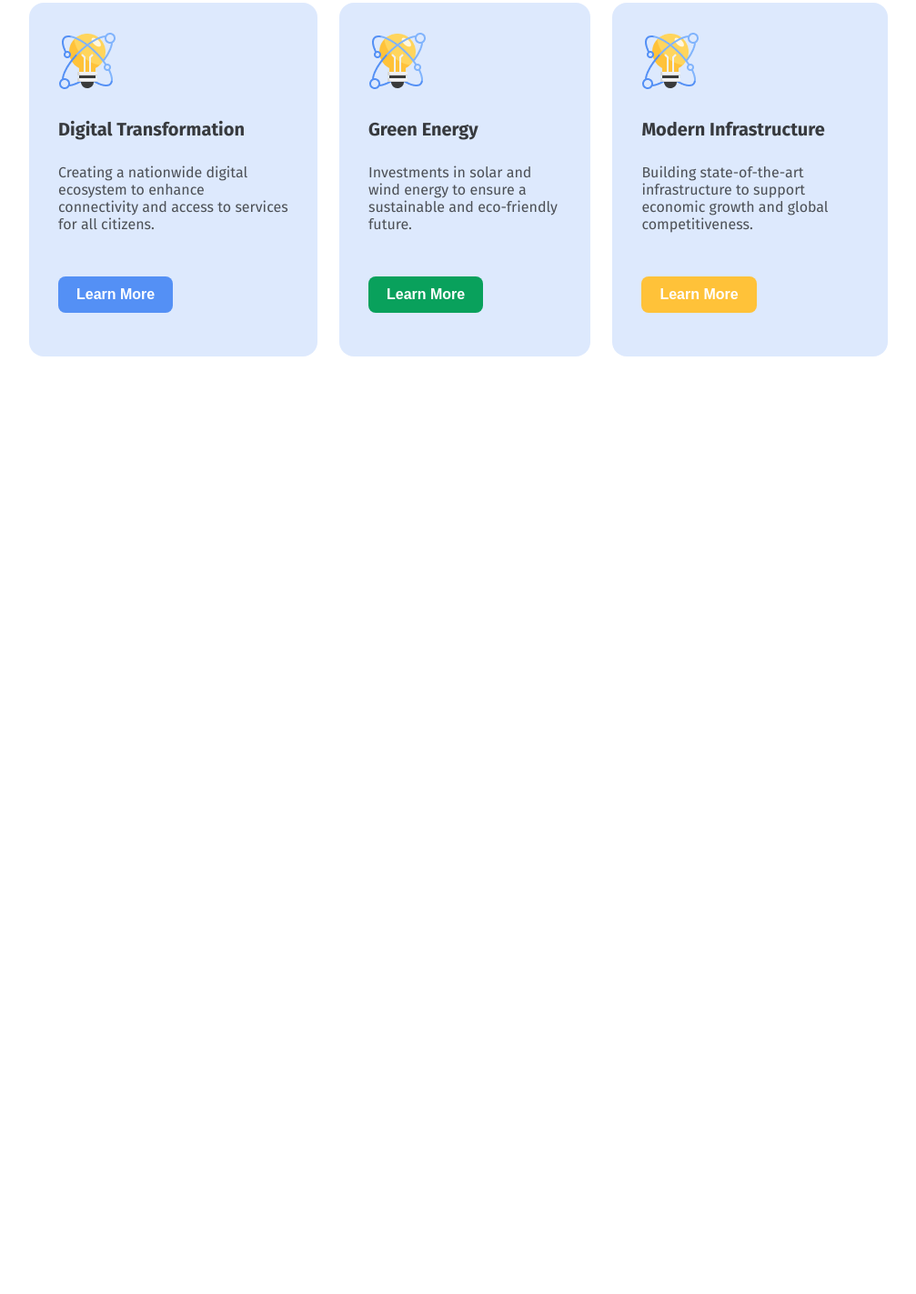
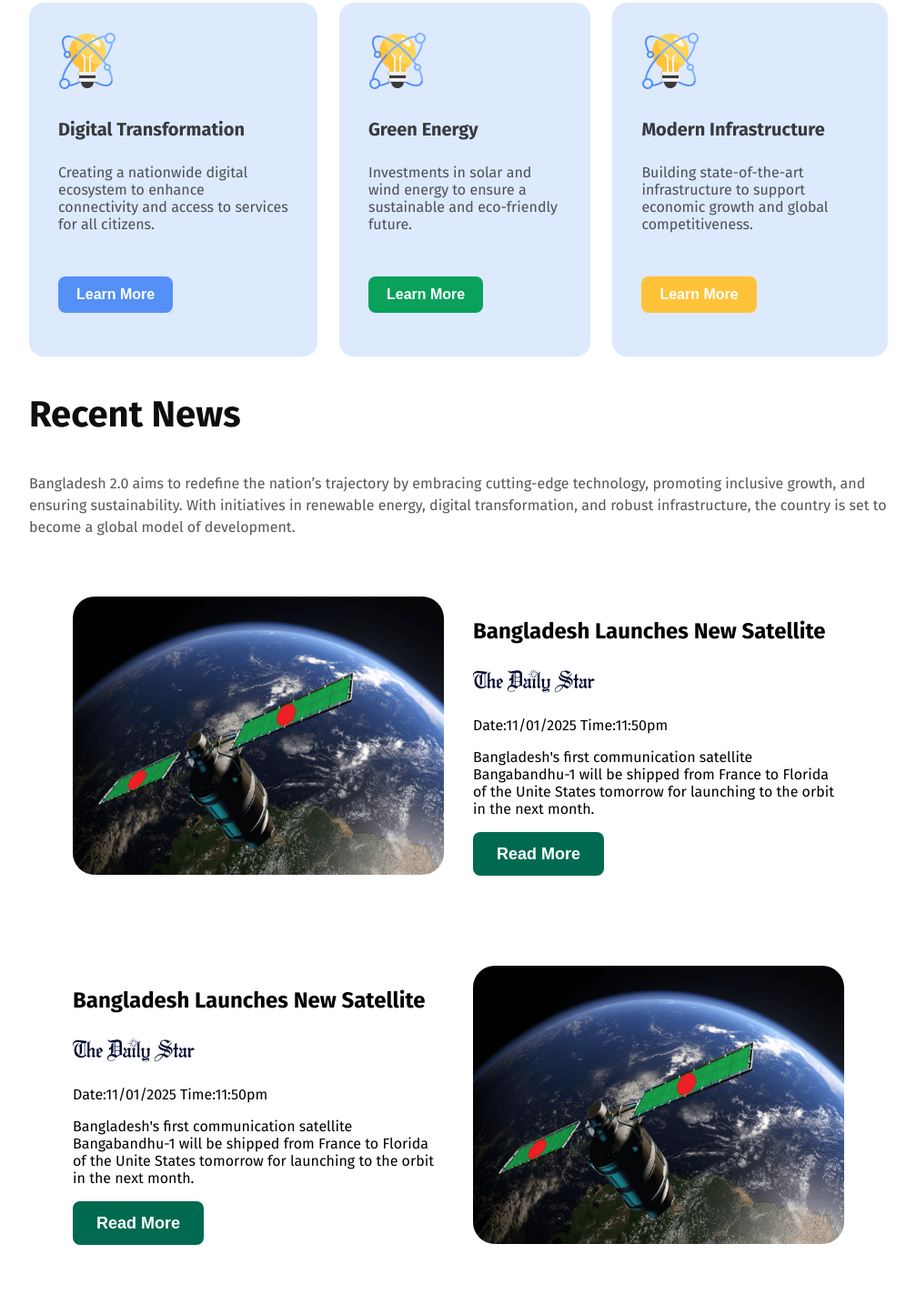
Before and after one commit to Mijbah-me/A1-B11, a plain HTML site: page index.html in a window 1280 px wide. Shown: the part 1055-2478 px from the top of the page at 91% size, without its empty margins (136-1143 px from the left). Before the commit the page ends 1455 px from the top, so only its background shows below. Drawn offline with Linux system fonts and the light colour scheme.

Commit message:
NEWS LATTER ADD

```diff
--- a/index.html
+++ b/index.html
@@ -41,6 +41,39 @@
                     </div>
                 </div>
             </div>
+
+        </section>
+        <section>
+            <div class="rnews">
+                <h3>Recent News</h3>
+                <p>Bangladesh 2.0 aims to redefine the nation’s trajectory by embracing cutting-edge technology, promoting inclusive growth, and ensuring sustainability. With initiatives in renewable energy, digital transformation, and robust infrastructure, the country is set to become a global model of development.</p>
+            </div>
+            <div class="newsh">
+            <div>
+                <img src="./assets/satelite.png" alt="satelite photo" class="newsp">
+            </div>
+            <div>
+                <h2>Bangladesh Launches New Satellite</h2>
+                <img class="thedailystar" src="./assets/logo.svg">
+                <P><time datetime="2025/01/11TO23;50">Date:11/01/2025 Time:11:50pm</time></P>
+                <p>Bangladesh's first communication satellite Bangabandhu-1 will be shipped from France to Florida of the Unite States tomorrow for launching to the orbit in the next month.</p>
+                    <a target="_blank" href="https://www.thedailystar.net/tags/bangladesh-satellite-news"><button class="btn-p">Read More</button></a>
+
+            </div>
+        </div>
+        <div class="newsh2">
+            <div>
+                <img src="./assets/satelite.png" alt="satelite photo" class="newsp">
+            </div>
+            <div>
+                <h2>Bangladesh Launches New Satellite</h2>
+                <img class="thedailystar" src="./assets/logo.svg">
+                <P><time datetime="2025/01/11TO23;50">Date:11/01/2025 Time:11:50pm</time></P>
+                <p>Bangladesh's first communication satellite Bangabandhu-1 will be shipped from France to Florida of the Unite States tomorrow for launching to the orbit in the next month.</p>
+                    <a target="_blank" href="https://www.thedailystar.net/tags/bangladesh-satellite-news"><button class="btn-p">Read More</button></a>
+
+            </div>
+        </div>
         </section>
     </main>
 
--- a/styles/styles.css
+++ b/styles/styles.css
@@ -105,3 +105,67 @@ border: none;
 .btn3{
     background-color: rgb(255, 194, 57);
 }
+.btn1:hover{
+    background-color: rgb(192, 205, 226);
+    border: 1px solid;
+}
+.btn2:hover{
+    background-color: rgb(87, 202, 151);
+    border: 1px solid;
+}
+.btn3:hover{
+    background-color: rgb(77, 65, 39);
+    border: 1px solid;
+}
+/* Recent News */
+.rnews >  h3 {
+    color: rgb(14, 14, 14);
+font-size: 40px;
+font-weight: 700;
+line-height: 48px;
+text-align: left;
+}
+.rnews p{
+    color: rgba(14, 14, 14, 0.7);
+font-size: 16px;
+font-weight: 400;
+line-height: 24px;
+text-align: left;
+}
+
+.newsh{
+    display: flex;
+    justify-content: space-between;
+    align-items: center;
+    gap: 32px;
+    padding: 48px;
+}
+.newsp{
+    border-radius: 24px;
+}
+.btn-p{
+    border-radius: 8px;
+    padding: 13px 26px;
+    border: none;
+background: rgb(0, 106, 80);
+color: rgb(255, 255, 255);
+font-size: 18px;
+font-weight: 600;
+line-height: 22px;
+}
+.btn-p:hover{
+    border:2px solid black;
+background: rgb(9, 212, 162);
+}
+.thedailystar{
+    width: 134px;
+    height: 40px;
+}
+.newsh2{
+    display: flex;
+    flex-direction: row-reverse;
+    justify-content: space-between;
+    align-items: center;
+    gap: 32px;
+    padding: 48px;
+}
```
Also changed, not shown: assets/logo.svg (added).
